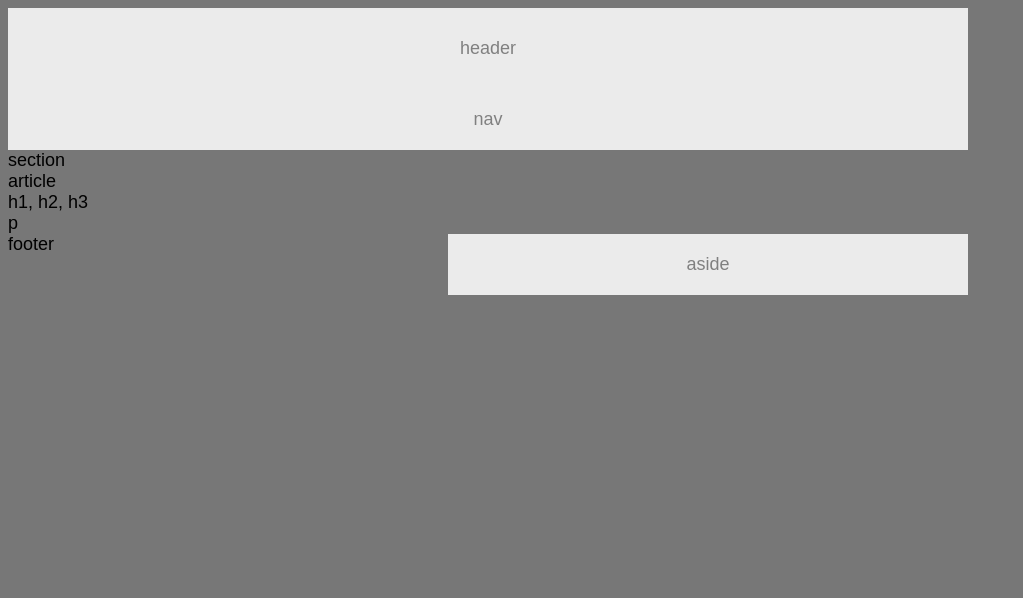
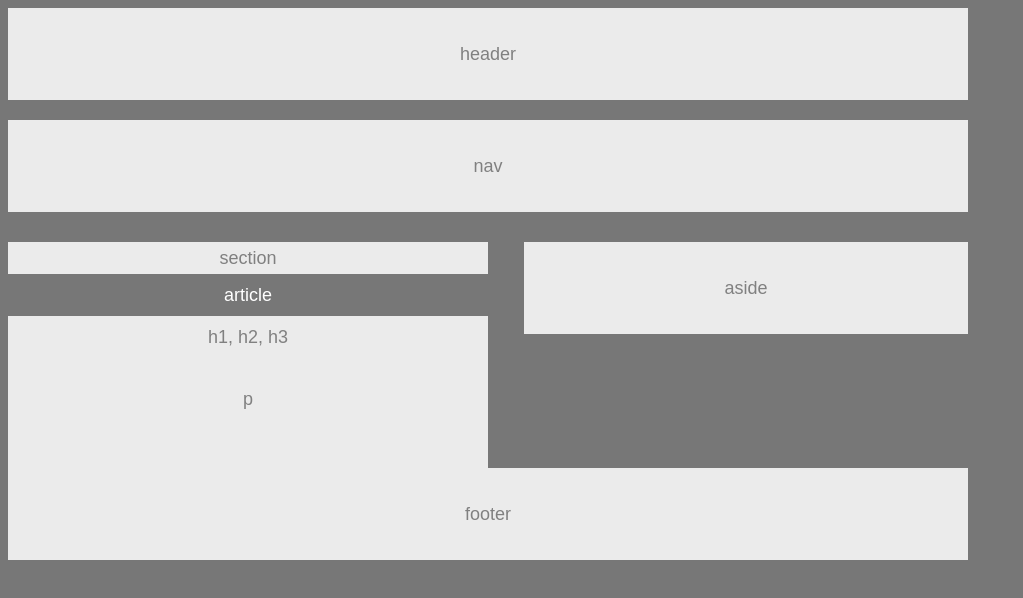
Before and after one commit to CLDavis15/HW-Wireframe, a plain HTML site: page index.html in a window 1280 px wide. Shown: the whole page, without its empty margins (0-1023 px from the left). Drawn offline with Linux system fonts and the light colour scheme.

Commit message:
second change for assignment

```diff
--- a/index.html
+++ b/index.html
@@ -27,15 +27,15 @@
 
        section
 
-         <article>
+         <article id="article">
             article
         </article>
 
-            <div>
+            <div id="header">
                 h1, h2, h3
             </div>
 
-            <div>
+            <div id="paragraph">
                 p
             </div>
 
@@ -43,8 +43,10 @@
     </section>
 
     <aside>
-            aside
-        </aside>
+
+        aside
+
+    </aside>
 
 
 
--- a/style.css
+++ b/style.css
@@ -1,3 +1,5 @@
+
+
 body {
     font-family: Arial, Helvetica Neue, Helvetica, sans-serif;
 
@@ -9,6 +11,7 @@ body {
 
     font-size: 18px;
 
+    line-height: 32px;
 
 }
 
@@ -17,7 +20,7 @@ header {
     color: gray;
     background-color: #ebebeb;
     padding: 30px;
-
+    margin-bottom: 20px;
 
 }
 
@@ -25,21 +28,70 @@ nav {
     text-align: center;
     color: gray;
     background-color: #ebebeb;
-    padding: 20px;
-
+    padding: 30px;
+    margin-bottom: 30px;
 
 }
 
 
 aside {
 
-    width: 50%;
-    height: 100%;
-    padding: 20px;
+    width: 40%;
+
+    padding: 30px;
     float: right;
     text-align: center;
     color: gray;
-    background-color: #ebebeb
+    background-color: #ebebeb;
 
 
 }
+
+section {
+    float: left;
+    width: 50%;
+    clear: both;
+    color: gray;
+    background-color: #ebebeb;
+    text-align: center;
+
+
+
+}
+
+footer {
+
+    text-align: center;
+    color: gray;
+    background-color: #ebebeb;
+    padding: 30px;
+    margin-bottom: 30px;
+    clear: both;
+
+
+}
+
+#article{
+    background: #777777;
+    color: white;
+    padding: 5px;
+    border: 1px;
+
+
+}
+
+#header{
+
+    color: gray;
+    background-color: #ebebeb;
+    padding: 5px;
+    margin-bottom: 20px;
+
+}
+
+#paragraph {
+
+    padding: 5px;
+    margin-bottom: 10%;
+
+}
```
